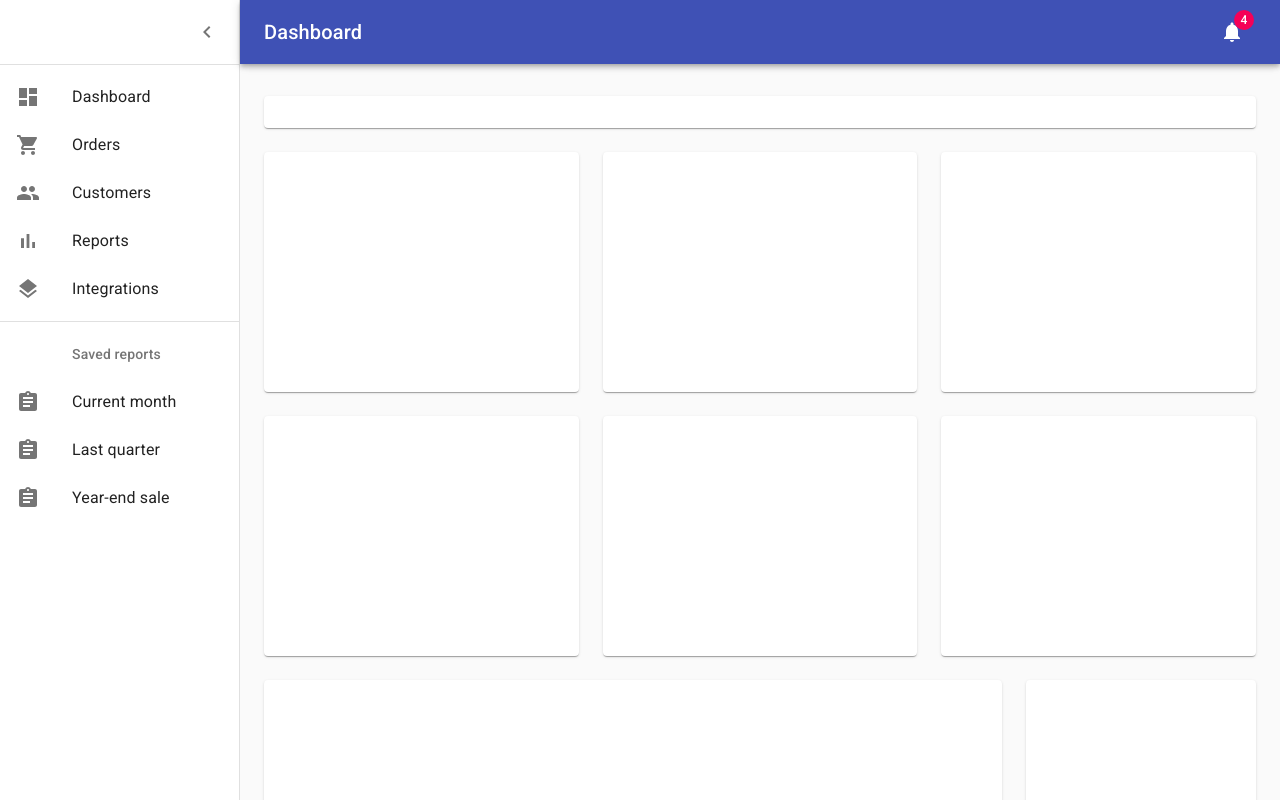
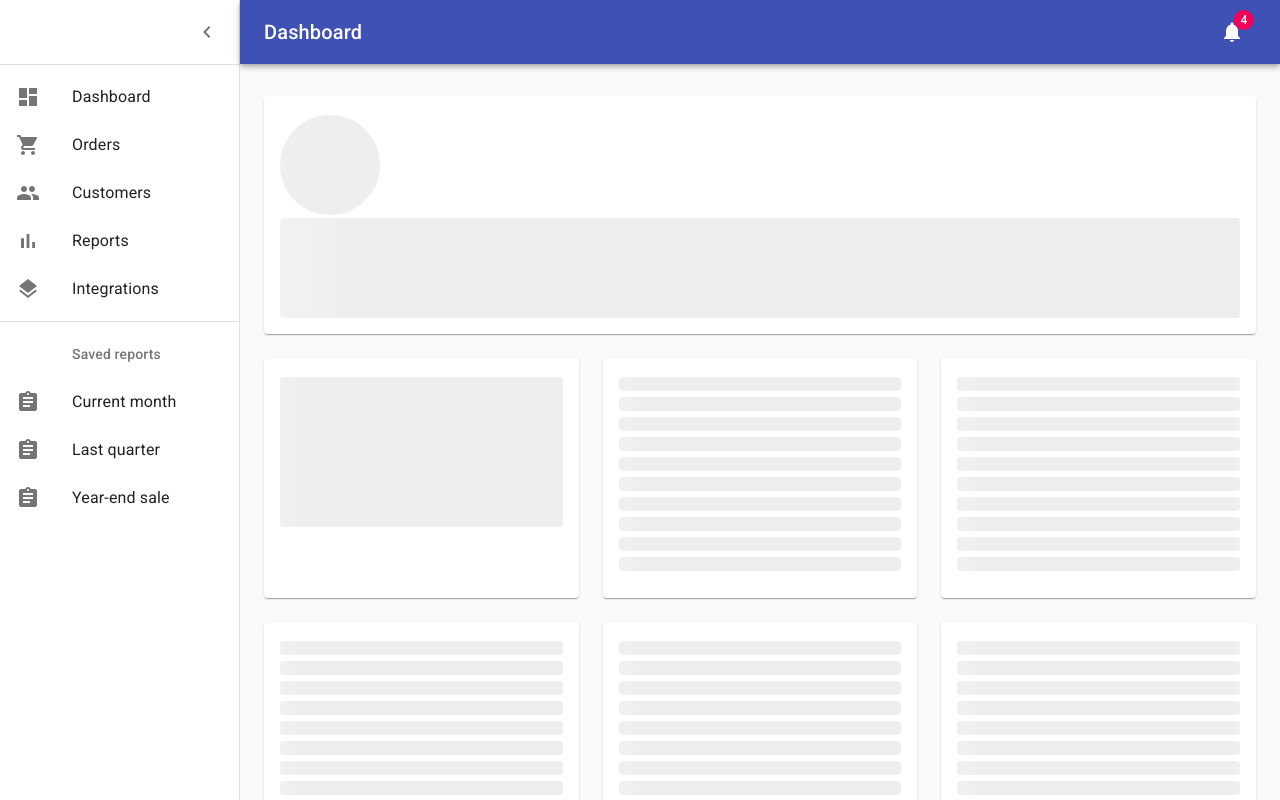
Before and after one commit to rayhsu02/react-material-dashboard, a React (Create React App) app: page /dashboard in a window 1280 px wide. Built offline with nearby package versions, Linux system fonts and the light colour scheme.

Commit message:
added react skelton loading

```diff
--- a/package.json
+++ b/package.json
@@ -7,6 +7,7 @@
     "@material-ui/icons": "^4.2.1",
     "react": "^16.9.0",
     "react-dom": "^16.9.0",
+    "react-loading-skeleton": "^1.1.2",
     "react-router-dom": "^5.0.1",
     "react-scripts": "3.1.1"
   },
--- a/src/Pages/Dashboard.js
+++ b/src/Pages/Dashboard.js
@@ -18,6 +18,7 @@ import MenuIcon from '@material-ui/icons/Menu';
 import ChevronLeftIcon from '@material-ui/icons/ChevronLeft';
 import NotificationsIcon from '@material-ui/icons/Notifications';
 import { mainListItems, secondaryListItems } from './listitems';
+import Skeleton from 'react-loading-skeleton';
 // import Chart from './Chart';
 // import Deposits from './Deposits';
 // import Orders from './Orders';
@@ -177,55 +178,57 @@ export default function Dashboard() {
                     <Grid container spacing={3}>
                         <Grid item xs={12}>
                             <Paper className={classes.paper}>
-                                {/* <Orders /> */}
+                                <Skeleton circle={true} height={100} width={100} />
+                                <Skeleton height={100} />
                             </Paper>
                         </Grid>
                         <Grid item xs={12} md={4} lg={4}>
                             <Paper className={fixedHeightPaper}>
-                                {/* <Chart /> */}
+                                <Skeleton height={150} />
                             </Paper>
                         </Grid>
                         <Grid item xs={12} md={4} lg={4}>
                             <Paper className={fixedHeightPaper}>
-                                {/* <Chart /> */}
+                                <Skeleton count={10} />
                             </Paper>
                         </Grid>
                         <Grid item xs={12} md={4} lg={4}>
                             <Paper className={fixedHeightPaper}>
-                                {/* <Chart /> */}
+                                <Skeleton count={10} />
                             </Paper>
                         </Grid>
                         <Grid item xs={12} md={4} lg={4}>
                             <Paper className={fixedHeightPaper}>
-                                {/* <Chart /> */}
+                                <Skeleton count={10} />
                             </Paper>
                         </Grid>
                         <Grid item xs={12} md={4} lg={4}>
                             <Paper className={fixedHeightPaper}>
-                                {/* <Chart /> */}
+                                <Skeleton count={10} />
                             </Paper>
                         </Grid>
                         <Grid item xs={12} md={4} lg={4}>
                             <Paper className={fixedHeightPaper}>
-                                {/* <Chart /> */}
+                                <Skeleton count={10} />
                             </Paper>
                         </Grid>
                         {/* Chart */}
                         <Grid item xs={12} md={8} lg={9}>
                             <Paper className={fixedHeightPaper}>
-                                {/* <Chart /> */}
+                                <Skeleton count={10} />
                             </Paper>
                         </Grid>
                         {/* Recent Deposits */}
                         <Grid item xs={12} md={4} lg={3}>
                             <Paper className={fixedHeightPaper}>
-                                {/* <Deposits /> */}
+                                <Skeleton count={10} />
                             </Paper>
                         </Grid>
                         {/* Chart */}
                         <Grid item xs={12} md={8} lg={9}>
                             <Paper className={fixedHeightPaper}>
-                                {/* <Chart /> */}
+                                <Skeleton circle={true} height={50} width={50} />
+                                <Skeleton count={10} />
                             </Paper>
                         </Grid>
                         {/* Recent Deposits */}
```
Also changed, not shown: 1 other file (tests, documents, lock files or other folders).
